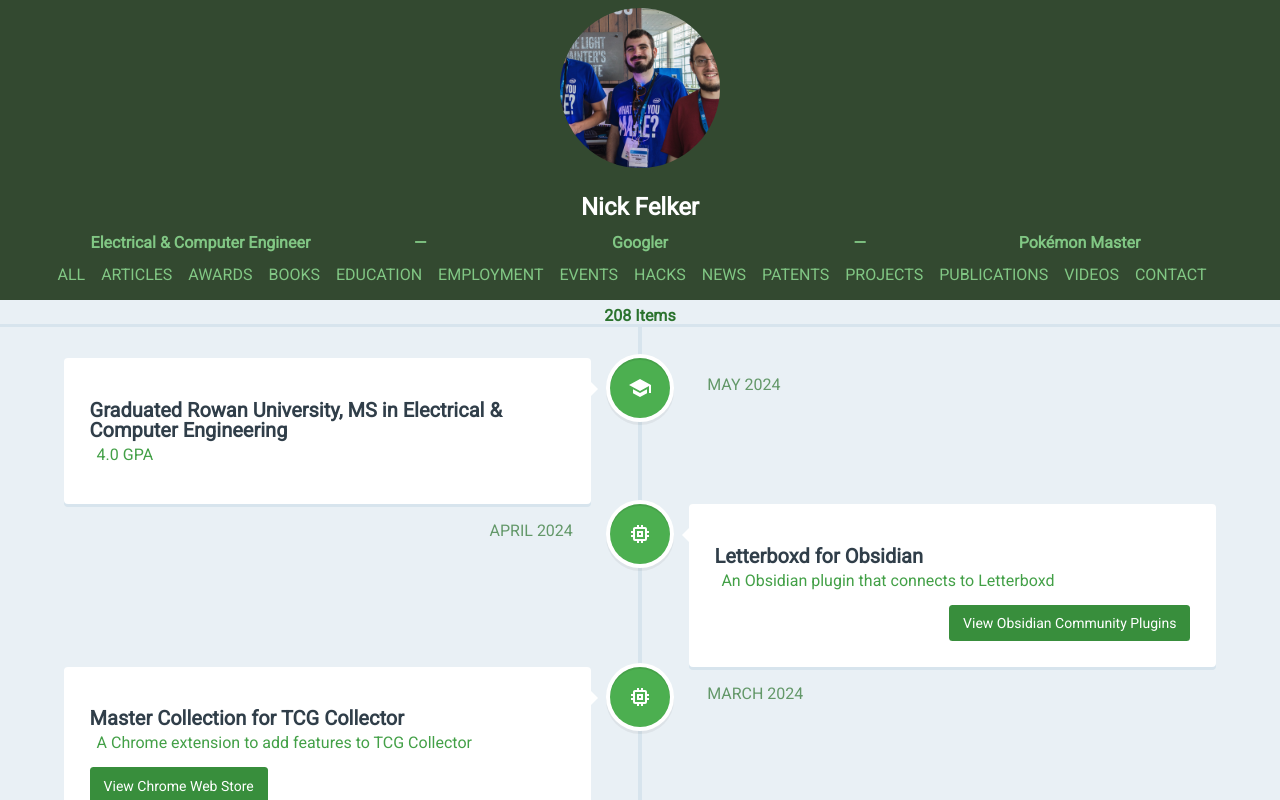
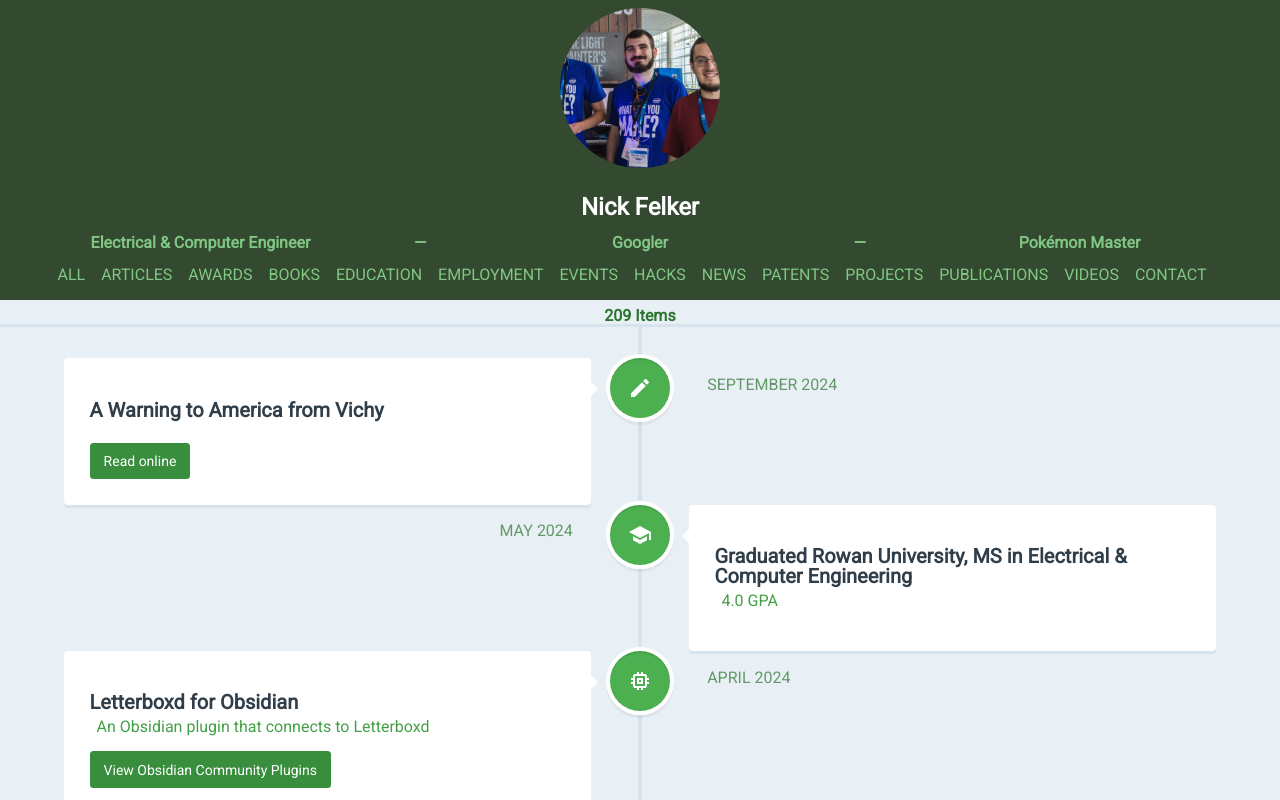
Before and after one commit to Fleker/Fleker.github.io, an Angular app: page / in a window 1280 px wide. Shown: the top 800 px of the page. Built offline with nearby package versions, Linux system fonts and the light colour scheme.

Commit message:
Add Vichy article

```diff
--- a/src/entries.articles.ts
+++ b/src/entries.articles.ts
@@ -390,5 +390,12 @@ export default [
     linkText: "Read on Medium",
     name: "Using Retrieval Augmented Generation to create a Professor Oak chatbot",
     date: "November 14 2023"
+  },
+  {
+    type: "Articles",
+    link: "https://progressivebeacon.substack.com/p/a-warning-to-america-from-vichy",
+    linkText: "Read online",
+    name: "A Warning to America from Vichy",
+    date: "September 10 2024",
   }
 ]
```
